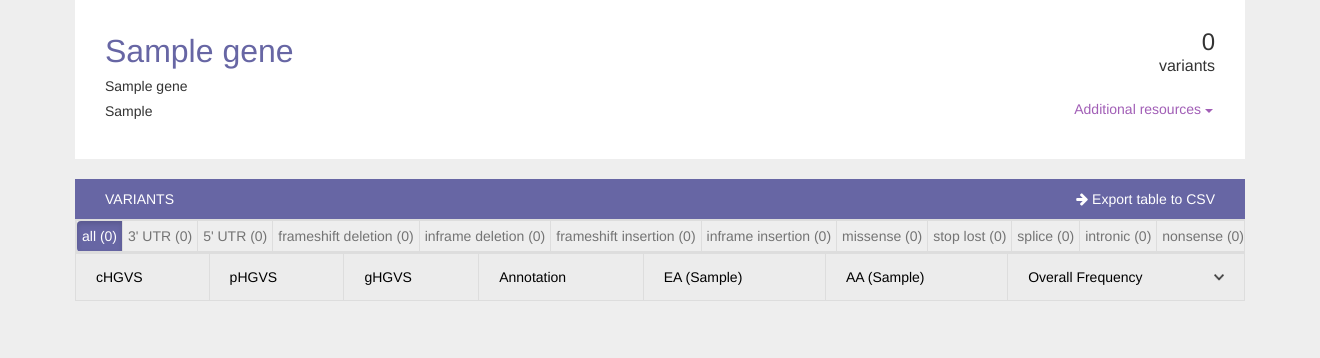
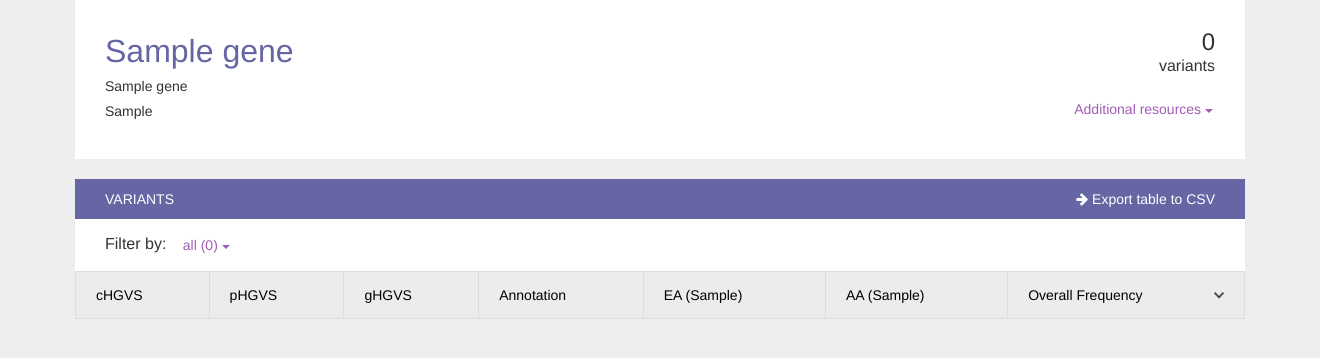
Before and after one commit to konradjk/exac_browser, a Flask app: template templates/gene.html in a window 1320 px wide. Shown: the part 172-530 px from the top of the page. Run offline with Flask 2, Linux system fonts and the light colour scheme; the template is opened without the code that fills it: most values are stand-ins (such as "Sample title", 1, 10 or a date in 2020); lists and menus that the app fills with data are empty; some libraries are stand-ins or nearby versions; some web fonts are replaced.

Commit message:
switch filter buttons from x-scroll table to dropdown

```diff
--- a/static/exac.js
+++ b/static/exac.js
@@ -566,6 +566,8 @@ function update_variants() {
         $('tr.table_variant').hide();
         $('[consequence=' + active + ']').show();
     }
+
+    $('filter_dropdown').text($(active_elem).text());
 }
 
 function update_cnvs() {
--- a/static/style.css
+++ b/static/style.css
@@ -358,35 +358,25 @@ p{
     text-transform: none;
 }
 
+#filter-bar {
+    padding: 10px 30px;
+    background-color: #fff;
+}
+
 #variant_table td {
     max-width: 200px;
 }
 
-#variant_table, #consequence-buttons {
+#variant_table {
     margin-top: 0;
-}
-
-#consequence-buttons {
-    display: block;
-    overflow-x: auto;
 }
 
 .tablesorter-sticky-visible {
     overflow: hidden;
 }
 
-#consequence-buttons {
-    margin-bottom: 0;
-}
-
-.consequence_display_buttons {
-    border: 1px solid #ddd !important;
-}
-
-.consequence_display_buttons:hover, .table th:hover,
-.table > thead > tr > td.consequence_display_buttons.active {
-    color: #fff;
-    background-color: #6766a4;
+.consequence_display_buttons a {
+    cursor: pointer;
 }
 
 .lof_variant {
--- a/templates/variant_table.html
+++ b/templates/variant_table.html
@@ -189,6 +189,13 @@
         });
 
         $('.consequence_display_buttons').on('change click', function (event) {
+            target = $(event.currentTarget);
+            if (target.hasClass('disabled')) return;
+
+            $('.consequence_display_buttons.active').removeClass('active');
+            target.addClass('active');
+            $('#filter-dropdown').text(target.text());
+
             setTimeout(function() {
                 update_variants();
                 // update_cnvs();
--- a/templates/variant_table_template.html
+++ b/templates/variant_table_template.html
@@ -17,23 +17,27 @@
     </a>
 </div>
 
-<table id="consequence-buttons" class="table table-bordered table-hover">
-    <thead>
-        <tr id="variant_consequence_types" class="btn-group tablesorter-ignoreRow sticky-false" data-toggle="buttons">
-            <td class="btn active consequence_display_buttons" id="consequence_button_all">
-                <input type="radio">
-                <nobr>all (<%= table_variants.length %>)</nobr>
-            </td>
+<div id="filter-bar">
+    Filter by:
+    <div class="btn-group">
+        <button type="button" class="btn btn-default dropdown-toggle"
+                id="filter-dropdown" data-toggle="dropdown" area-expanded="false">
+            <nobr>all (<%= table_variants.length %>)</nobr>
+            <span class="caret"></span>
+        </button>
+        <ul class="dropdown-menu" role="menu" aria-labelledby="external_ref_dropdown">
+            <li class="active consequence_display_buttons" id="consequence_button_all">
+                <a><nobr>all (<%= table_variants.length %>)</nobr></a>
+            </li>
             <% _.each(consequence_counts, function(csq_count) { %>
-                <td class="btn consequence_display_buttons <%= csq_count[1] ? '' : 'disabled' %>"
-                    id="consequence_button_<%= csq_count[0] %>">
-                    <input type="radio">
-                    <nobr><%= consequence_name(csq_count[0]) %> (<%= csq_count[1] %>)</nobr>
-                </td>
+              <li class="consequence_display_buttons <%= csq_count[1] ? '' : 'disabled' %>"
+                  id="consequence_button_<%= csq_count[0] %>">
+                  <a><nobr><%= consequence_name(csq_count[0]) %> (<%= csq_count[1] %>)</nobr></a>
+              </li>
             <% }); %>
-        </tr>
-    </thead>
-</table>
+        </ul>
+    </div>
+</div>
 
 <table id="variant_table" class="tablesorter table table-striped table-bordered table-hover">
     <thead>
```
